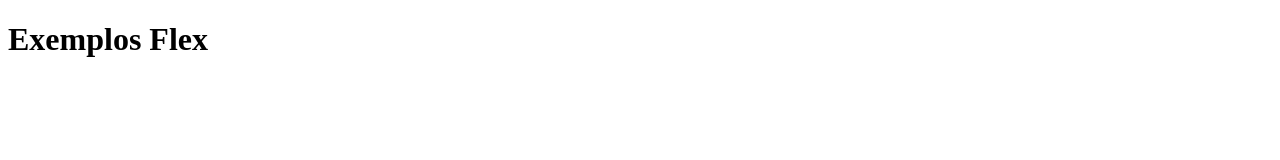
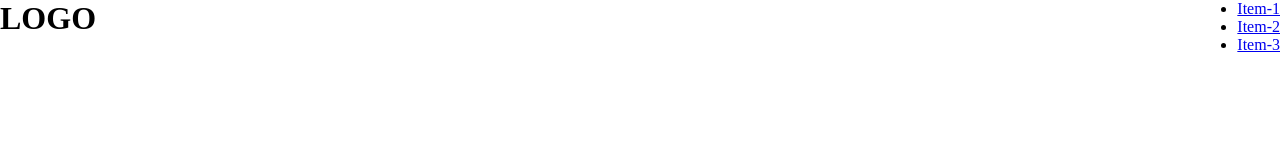
Before and after one commit to 1TDSPV-2024/exemplo-flex, a plain HTML site: page index.html in a window 1280 px wide. Drawn offline with Linux system fonts and the light colour scheme.

Commit message:
Iniciando com FlexBox

```diff
--- a/css/estilo.css
+++ b/css/estilo.css
@@ -0,0 +1,18 @@
+*{
+    margin: 0;
+    padding: 0;
+    box-sizing: border-box;
+
+}
+
+#cabecalho{
+  display: flex;
+  justify-content: space-between;
+
+  h1{
+    flex-grow: 1;
+    flex-shrink: 1;
+    flex-basis: 200px;
+  }
+
+}
--- a/index.html
+++ b/index.html
@@ -4,8 +4,22 @@
     <meta charset="UTF-8">
     <meta name="viewport" content="width=device-width, initial-scale=1.0">
     <title>Flexbox</title>
+    <link rel="stylesheet" href="./css/estilo.css">
 </head>
 <body>
-    <h1>Exemplos Flex</h1>
+
+    <header id="cabecalho">
+        <h1>LOGO</h1>
+        <nav>
+            <ul>
+                <li class="link"><a href="#">Item-1</a></li>
+                <li class="link"><a href="#">Item-2</a></li>
+                <li class="link"><a href="#">Item-3</a></li>
+            </ul>
+        </nav>
+    </header>
+
+
+
 </body>
 </html>
```
Also changed, not shown: 1 other file.
